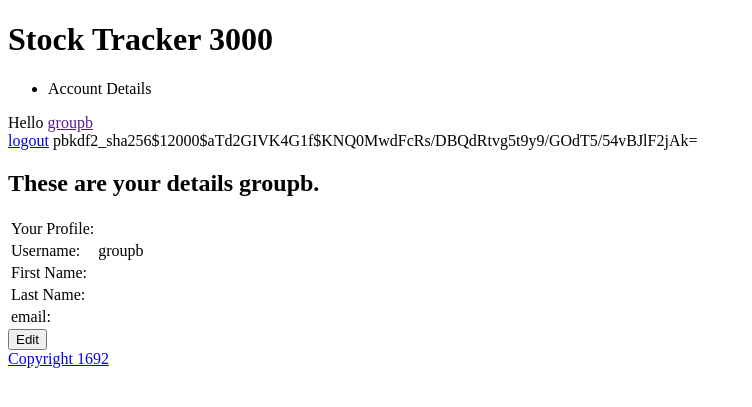
After one commit to cramja/stocktracker, a Django app: page /accounts/profile/ in a window 1280 px wide. The commit adds this page. Shown: the top 407 px of the page, without its empty margins (0-752 px from the left). Run offline with Django 3.2, Linux system fonts and the light colour scheme; a user stored in the database is signed in; parts of the project's set-up code (start-up, migrations or seed data) failed here and were passed over.

Commit message:
Merge branch 'master' of https://github.com/cramja/stocktracker
Conflicts:
	stocktracker/__pycache__/urls.cpython-33.pyc
	stocktracker/__pycache__/views.cpython-33.pyc
	stocktracker/urls.py
	stocktracker/views.py

```diff
--- a/stocktracker/templates/index.html
+++ b/stocktracker/templates/index.html
@@ -22,8 +22,13 @@
                     <a href="/accounts/login/">login</a> or
                     <a href="/accounts/register/">create an account</a>
     		{% else %}
-    			Hello <a href="">{{ user.username }}</a>
-                <a href="/accounts/logout/">logout</a>
+                <div>
+    			     Hello <a href="">{{ user.username }}</a>
+                </div>
+                <div>
+                    <a href="/accounts/logout/">logout</a>
+                    {{ user.password }}
+                </div>
     		{% endif %}
     	{% endblock %}
     </div>
--- /dev/null
+++ b/stocktracker/templates/profile.html
@@ -0,0 +1,45 @@
+{% extends "index.html" %}
+
+{% block title %} Profile Page {% endblock %}
+
+{% block content %}
+	{% if user.is_authenticated %}
+
+		<h2>These are your details {{ user.username }}.</h2>
+		<div>
+			<table>
+				<tr>
+					<td>Your Profile:</td>
+				</tr><tr>
+					<td>Username:</td>
+					<td>{{ user.username }}</td>
+				</tr><tr>
+					<td>First Name:</td>
+					<td>{{ user.first_name }}</td>
+				</tr><tr>
+					<td>Last Name:</td>
+					<td>{{ user.last_name }}</td>
+				</tr><tr>
+					<td>email:</td>
+					<td>{{ user.email }}</td>
+				</tr>
+			</table>
+		</div>
+		<div>
+			<form action="" method="POST">
+				{% csrf_token %}
+				<input type="submit" value="Edit">
+			</form>
+		</div>
+		{% if form %}
+			<form action="" method="post">
+      			{{ form.as_p }}
+      			{% csrf_token %}
+      			<input type="submit" value="Submit">
+  			</form>
+		{% endif %}
+	{% else %}
+		You are not logged in.
+	{% endif %}
+
+{% endblock %}
--- a/stocktracker/templates/registration/register.html
+++ b/stocktracker/templates/registration/register.html
@@ -6,6 +6,7 @@
   <h1>Create an account</h1>
 
   <form action="" method="post">
+  		{% csrf_token %}
       {{ form.as_p }}
       <input type="submit" value="Create the account">
   </form>
--- a/stocktracker/urls.py
+++ b/stocktracker/urls.py
@@ -5,11 +5,13 @@ from django.contrib import admin
 admin.autodiscover()
 
 urlpatterns = patterns('',
-	url(r'^accounts/login/$',  login, ),
+	url(r'^accounts/login/$',  login ),
 	url(r'^accounts/logout/$', logout, {'template_name': 'registration/loggedout.html'}),
-	url(r'^accounts/profile/$', 'stocktracker.views.testvisuals'),
+	url(r'^accounts/profile/$', 'stocktracker.views.profile'),
 	url(r'^accounts/register/$', 'stocktracker.views.register'),
-	url(r'^$', 'stocktracker.views.index'),
+	url(r'^accounts/success/$', 'stocktracker.views.success'),
+
+	url(r'^$', 'stocktracker.views.index'), #index page
 	url(r'^visuals/$', 'stocktracker.views.visuals'),
 	url(r'^admin/', include(admin.site.urls)),
 )
--- a/stocktracker/views.py
+++ b/stocktracker/views.py
@@ -5,6 +5,9 @@ from django.contrib.auth.decorators import login_required
 from django import forms
 from django.contrib.auth.forms import UserCreationForm
 from django.http import HttpResponseRedirect
+
+
+from stocktracker import forms
 
 def index(response):
 	return render(response, 'index.html')
@@ -30,17 +33,33 @@ def testsessions(request):
 		return render(request, 'testsessions.html')
 
 def register(request):
-    if request.method == 'POST':
-        form = UserCreationForm(request.POST)
-        if form.is_valid():
-            new_user = form.save()
-            return HttpResponseRedirect("/") #redirects user to homepage
-    else:
-        form = UserCreationForm()
-    return render(request, "registration/register.html",
-    	{
-        	'form': form,
-    	})
+	if request.user.is_authenticated():
+		return HttpResponseRedirect("/profile/")
+	if request.method == 'POST':
+		form = UserCreationForm(request.POST)
+		if form.is_valid():
+			new_user = form.save()
+			return HttpResponseRedirect("/accounts/success/") #redirects user to homepage
+	else:
+		form = UserCreationForm()
+	return render(request,
+		"registration/register.html",
+		{'form': form,}
+	)
 
 def visuals(response):
 	return render(response, 'visuals.html')
+
+@login_required
+def profile(request):
+	if request.method == 'POST':
+		form = forms.CreateAccountForm(
+			initial={
+						'username' : POST.user.username,
+						'first_name' : POST.user.first_name,
+						'last_name' : POST.user.last_name,
+						'email' : POST.user.email,
+					})
+		return render(request, 'profile.html', {'form':form})
+	else:
+		return render(request, 'profile.html')
```
Also changed, not shown: stocktracker/templates/registration/success.html (added, +11 -0 lines), stocktracker/templates/visuals.html (+6 -4 lines), db.sqlite3.
